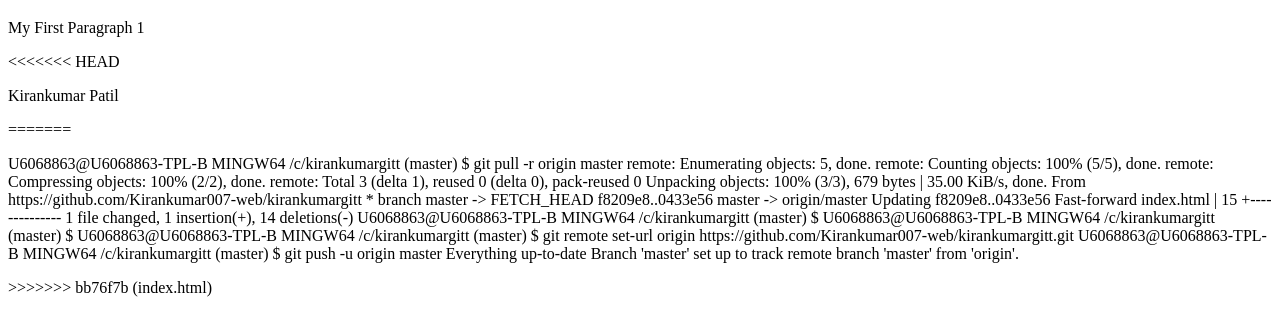
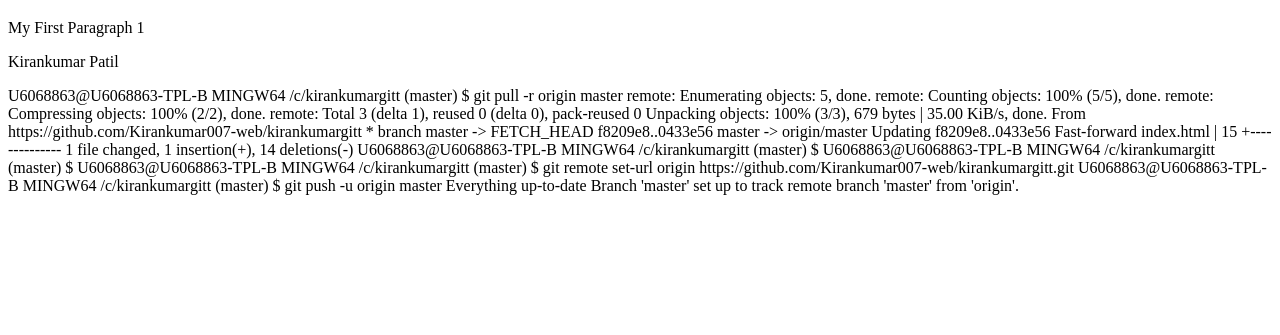
Before and after one commit to Kirankumar007-web/kirankumargitt, a plain HTML site: page index.html in a window 1280 px wide. Shown: the part 61-396 px from the top of the page. Drawn offline with Linux system fonts and the light colour scheme.

Commit message:
Update index.html

```diff
--- a/index.html
+++ b/index.html
@@ -8,9 +8,7 @@
 		<h1>My First Github Repository Website</h1>
 		<h2?Sub-Title</h2>
 		<p>My First Paragraph 1</p>
-<<<<<<< HEAD
 		<p>Kirankumar Patil</p>
-=======
 		<p>U6068863@U6068863-TPL-B MINGW64 /c/kirankumargitt (master)
 $ git pull -r origin master
 remote: Enumerating objects: 5, done.
@@ -39,6 +37,5 @@
 $ git push -u origin master
 Everything up-to-date
 Branch 'master' set up to track remote branch 'master' from 'origin'.</p>
->>>>>>> bb76f7b (index.html)
 	</body>
 </html>
```
